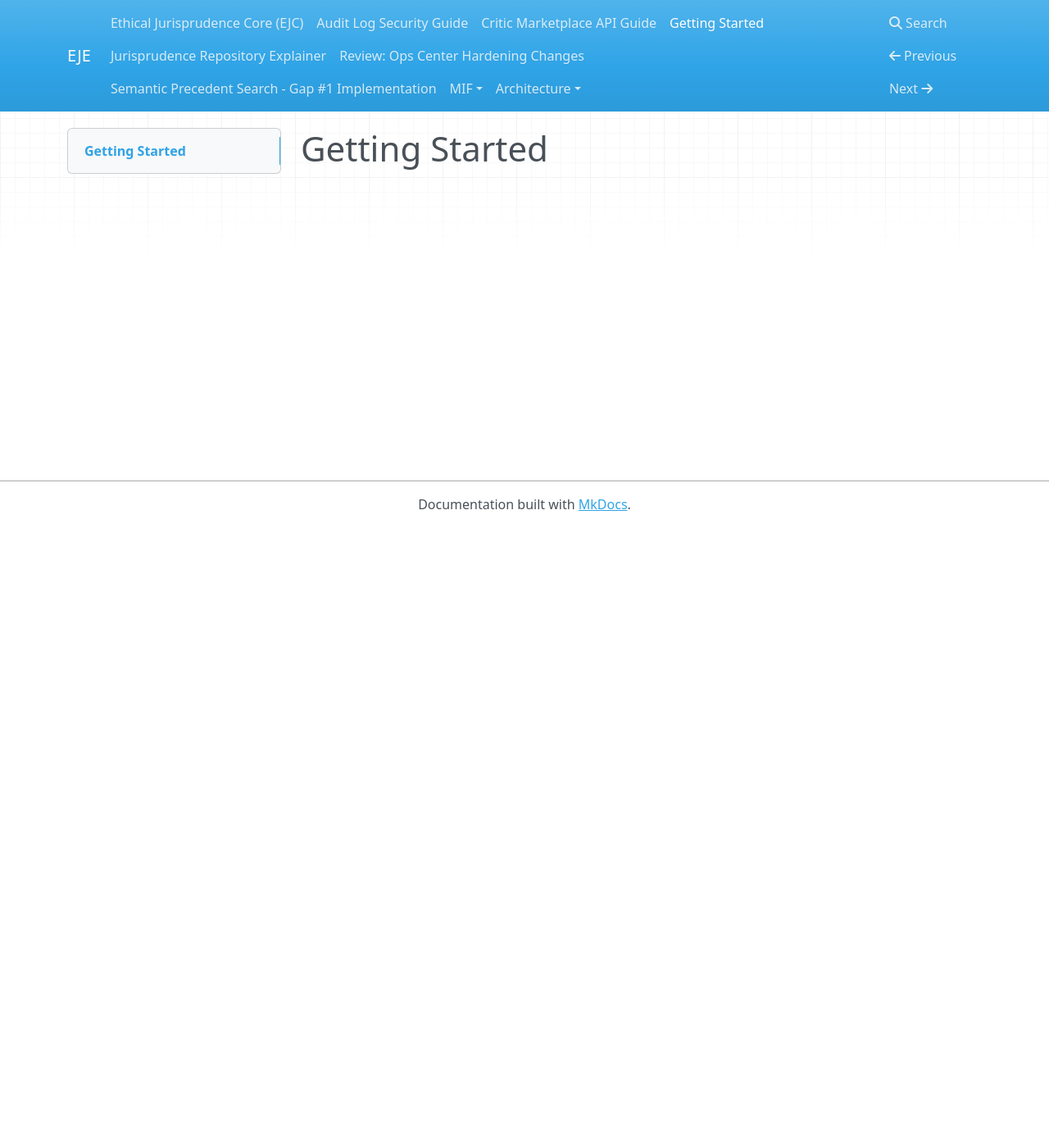
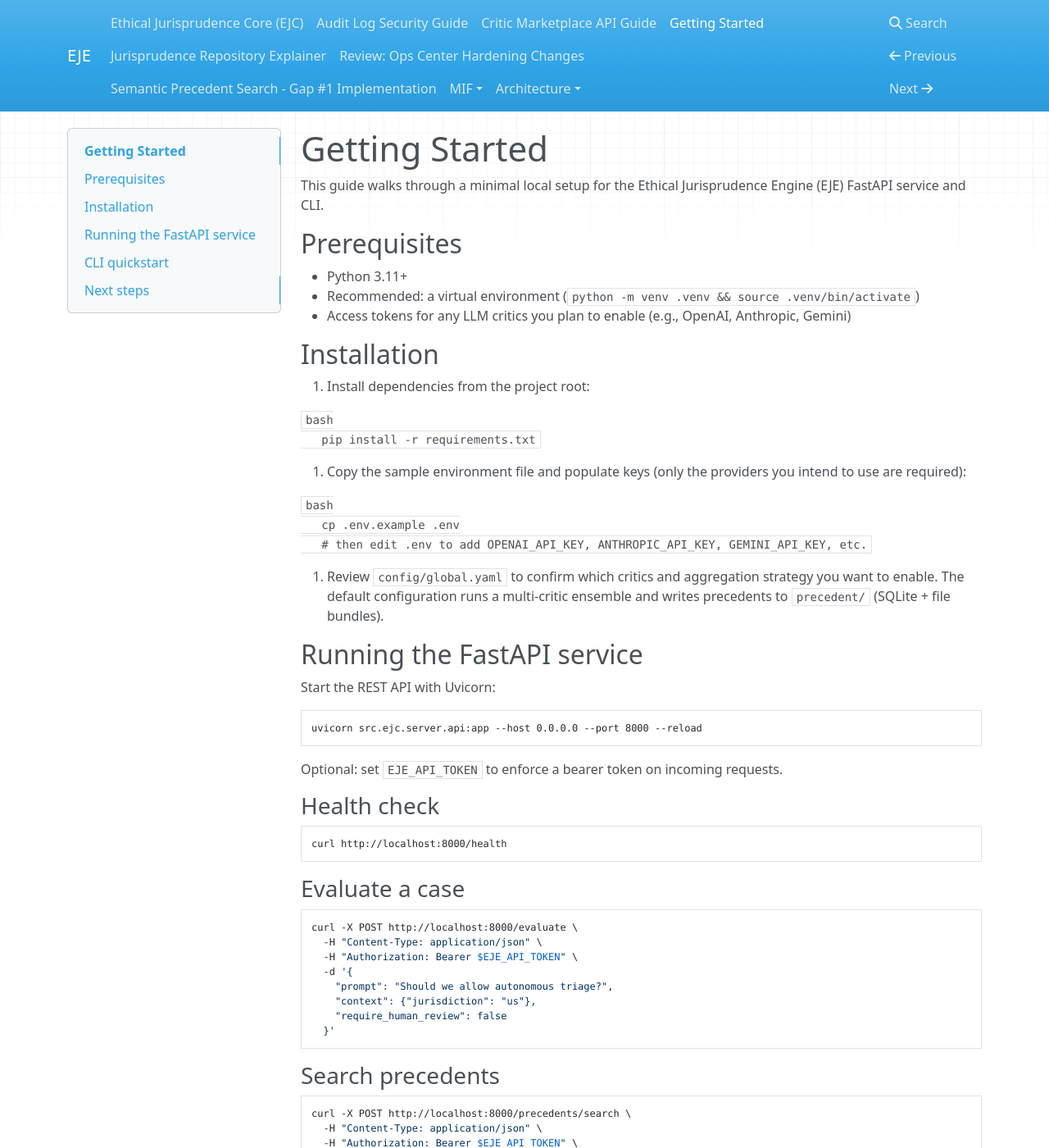
Before and after one commit to eleanor-project/EJE, an MkDocs documentation site: the page built from docs/getting_started.md, in a window 1280 px wide and 1400 px high. Shown: the whole window at 82% size. Built offline with MkDocs 1.6.1, drawn with Linux system fonts in a browser that asks for light colours; nearby versions of some CDN libraries; some of the changed text lies outside the part shown.

Commit message:
Improve getting started guide for API and CLI usage

````diff
--- a/docs/getting_started.md
+++ b/docs/getting_started.md
@@ -1 +1,89 @@
 # Getting Started
+
+This guide walks through a minimal local setup for the Ethical Jurisprudence Engine (EJE) FastAPI service and CLI.
+
+## Prerequisites
+
+- Python 3.11+
+- Recommended: a virtual environment (`python -m venv .venv && source .venv/bin/activate`)
+- Access tokens for any LLM critics you plan to enable (e.g., OpenAI, Anthropic, Gemini)
+
+## Installation
+
+1. Install dependencies from the project root:
+
+   ```bash
+   pip install -r requirements.txt
+   ```
+
+2. Copy the sample environment file and populate keys (only the providers you intend to use are required):
+
+   ```bash
+   cp .env.example .env
+   # then edit .env to add OPENAI_API_KEY, ANTHROPIC_API_KEY, GEMINI_API_KEY, etc.
+   ```
+
+3. Review `config/global.yaml` to confirm which critics and aggregation strategy you want to enable. The default configuration runs a multi-critic ensemble and writes precedents to `precedent/` (SQLite + file bundles).
+
+## Running the FastAPI service
+
+Start the REST API with Uvicorn:
+
+```bash
+uvicorn src.ejc.server.api:app --host 0.0.0.0 --port 8000 --reload
+```
+
+Optional: set `EJE_API_TOKEN` to enforce a bearer token on incoming requests.
+
+### Health check
+
+```bash
+curl http://localhost:8000/health
+```
+
+### Evaluate a case
+
+```bash
+curl -X POST http://localhost:8000/evaluate \
+  -H "Content-Type: application/json" \
+  -H "Authorization: Bearer $EJE_API_TOKEN" \
+  -d '{
+    "prompt": "Should we allow autonomous triage?",
+    "context": {"jurisdiction": "us"},
+    "require_human_review": false
+  }'
+```
+
+### Search precedents
+
+```bash
+curl -X POST http://localhost:8000/precedents/search \
+  -H "Content-Type: application/json" \
+  -H "Authorization: Bearer $EJE_API_TOKEN" \
+  -d '{
+    "query": "autonomous triage",
+    "limit": 5,
+    "min_similarity": 0.45
+  }'
+```
+
+Responses include critic breakdowns, governance decisions, and precedent references for auditing.
+
+## CLI quickstart
+
+The CLI evaluates a single case using the same adjudication pipeline as the API:
+
+```bash
+python -m ejc.cli.run_engine --config config/global.yaml --case '{"text":"Test case about medical triage"}'
+```
+
+You can also supply a file by prefixing the path with `@`:
+
+```bash
+python -m ejc.cli.run_engine --case @examples/case.json
+```
+
+## Next steps
+
+- Explore the OpenAPI docs at `http://localhost:8000/docs` once the server is running.
+- Review `docs/precedent_system.md` and `docs/semantic_precedent_search.md` for advanced precedent configuration.
````
